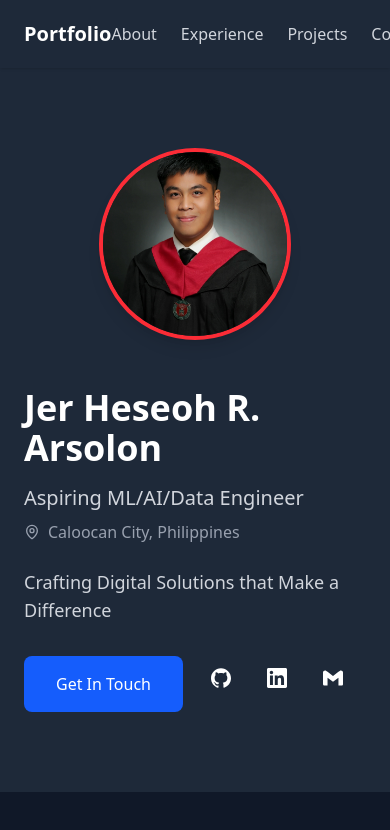
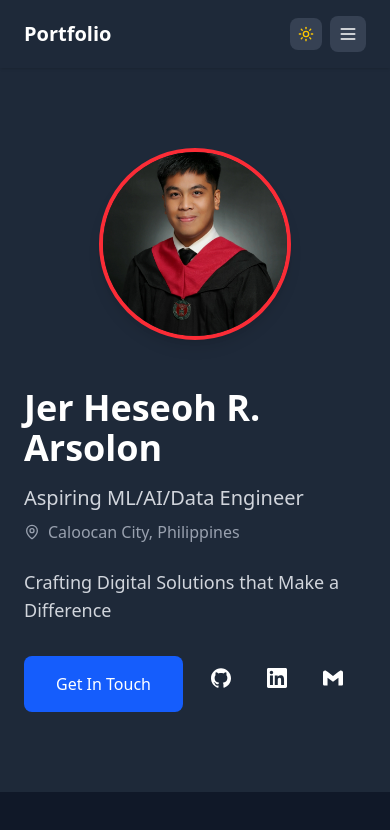
Before and after one commit to JIhushiru/portfolio, a React (Vite) app in the folder frontend/: page / in a window 390 px wide. Shown: the top 830 px of the page. Built offline with nearby package versions, Linux system fonts and the light colour scheme.

Commit message:
ui: add responsive navigation with mobile hamburger menu

```diff
--- a/frontend/src/sections/Header.tsx
+++ b/frontend/src/sections/Header.tsx
@@ -1,4 +1,5 @@
-import { Moon, Sun } from 'lucide-react';
+import { Moon, Sun, Menu, X } from 'lucide-react';
+import { useState } from 'react';
 
 type Props = {
     isDarkMode: boolean;
@@ -6,14 +7,26 @@ type Props = {
 }
 
 export default function Header({ isDarkMode, toggleDarkMode }: Props) {
+    const [isMenuOpen, setIsMenuOpen] = useState(false);
+
+    const toggleMenu = () => {
+        setIsMenuOpen(!isMenuOpen);
+    };
+
+    const closeMenu = () => {
+        setIsMenuOpen(false);
+    };
+
     return (
-        <header className = {`${isDarkMode ? 'bg-gray-800' : 'bg-white'} shadow-sm sticky top-0 z-50`}>
+        <header className={`${isDarkMode ? 'bg-gray-800' : 'bg-white'} shadow-sm sticky top-0 z-50`}>
             <div className="max-w-4xl mx-auto px-6 py-4">
                 <nav className="flex justify-between items-center">
                     <div className={`text-xl font-bold ${isDarkMode ? 'text-white' : 'text-gray-900'}`}>
                         Portfolio
                     </div>
-                    <div className="flex items-center space-x-6">
+
+                    {/* Desktop Navigation */}
+                    <div className="hidden md:flex items-center space-x-6">
                         <a href="#about" className={`${isDarkMode ? 'text-gray-300 hover:text-white' : 'text-gray-600 hover:text-gray-900'} transition-colors`}>
                             About
                         </a>
@@ -33,7 +46,59 @@ export default function Header({ isDarkMode, toggleDarkMode }: Props) {
                             {isDarkMode ? <Sun className="w-5 h-5"/> : <Moon className="w-5 h-5"/>}
                         </button>
                     </div>
+
+                    {/* Mobile Navigation Button */}
+                    <div className="md:hidden flex items-center space-x-2">
+                        <button
+                            onClick={toggleDarkMode}
+                            className={`p-2 rounded-lg ${isDarkMode ? 'bg-gray-700 text-yellow-400 hover:bg-gray-600': 'bg-gray-100 text-gray-600 hover:bg-gray-200'} transition-colors`}
+                        >
+                            {isDarkMode ? <Sun className="w-4 h-4"/> : <Moon className="w-4 h-4"/>}
+                        </button>
+                        <button
+                            onClick={toggleMenu}
+                            className={`p-2 rounded-lg ${isDarkMode ? 'bg-gray-700 text-white hover:bg-gray-600' : 'bg-gray-100 text-gray-600 hover:bg-gray-200'} transition-colors`}
+                        >
+                            {isMenuOpen ? <X className="w-5 h-5"/> : <Menu className="w-5 h-5"/>}
+                        </button>
+                    </div>
                 </nav>
+
+                {/* Mobile Menu */}
+                {isMenuOpen && (
+                    <div className="md:hidden mt-4 pb-4 border-t border-gray-200 dark:border-gray-700">
+                        <div className="flex flex-col space-y-3 pt-4">
+                            <a
+                                href="#about"
+                                onClick={closeMenu}
+                                className={`${isDarkMode ? 'text-gray-300 hover:text-white' : 'text-gray-600 hover:text-gray-900'} transition-colors py-2`}
+                            >
+                                About
+                            </a>
+                            <a
+                                href="#experience"
+                                onClick={closeMenu}
+                                className={`${isDarkMode ? 'text-gray-300 hover:text-white' : 'text-gray-600 hover:text-gray-900'} transition-colors py-2`}
+                            >
+                                Experience
+                            </a>
+                            <a
+                                href="#projects"
+                                onClick={closeMenu}
+                                className={`${isDarkMode ? 'text-gray-300 hover:text-white' : 'text-gray-600 hover:text-gray-900'} transition-colors py-2`}
+                            >
+                                Projects
+                            </a>
+                            <a
+                                href="#contact"
+                                onClick={closeMenu}
+                                className={`${isDarkMode ? 'text-gray-300 hover:text-white' : 'text-gray-600 hover:text-gray-900'} transition-colors py-2`}
+                            >
+                                Contact
+                            </a>
+                        </div>
+                    </div>
+                )}
             </div>
         </header>
     );
```
